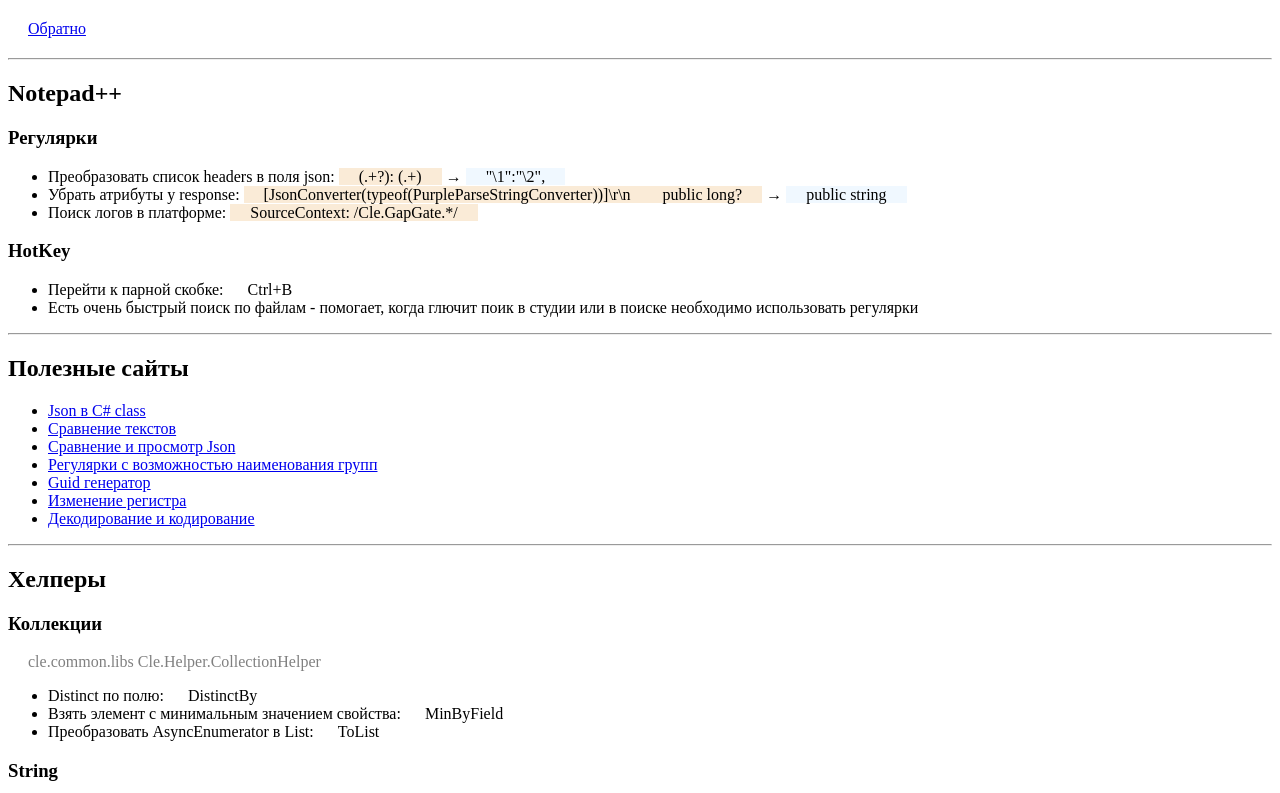
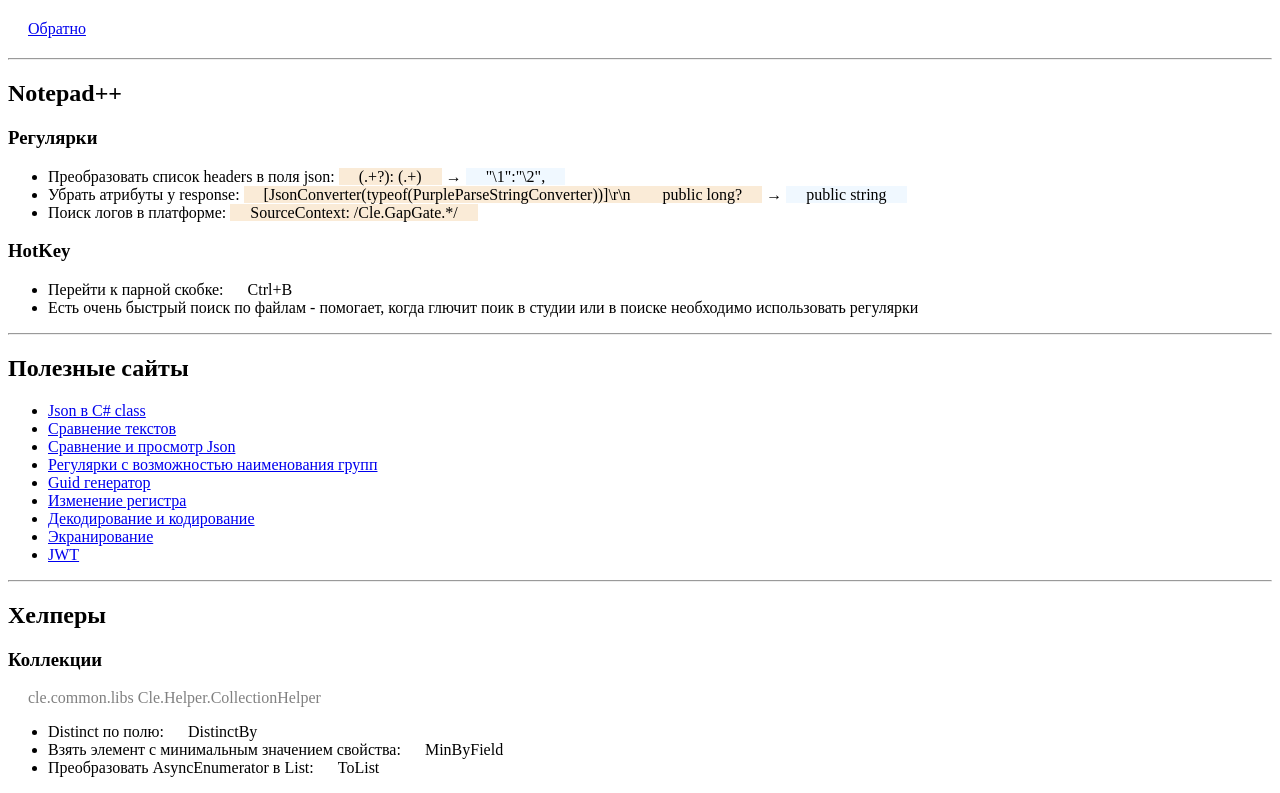
Before and after one commit to DubkoOleg/dubkooleg.github.io, a plain HTML site: page guide.html in a window 1280 px wide. Shown: the top 793 px of the page. Drawn offline with Linux system fonts and the light colour scheme.

Commit message:
add ref sites

```diff
--- a/guide.html
+++ b/guide.html
@@ -37,6 +37,8 @@
 <li><a target="_blank" rel="noopener noreferrer" href="https://www.guidgenerator.com/">Guid генератор</a></li>
 <li><a target="_blank" rel="noopener noreferrer" href="https://convertcase.net/ru/">Изменение регистра</a></li>
 <li><a target="_blank" rel="noopener noreferrer" href="https://www.urldecoder.org/">Декодирование и кодирование</a></li>
+<li><a target="_blank" rel="noopener noreferrer" href="http://easyonlineconverter.com/converters/dot-net-string-escape.html">Экранирование</a></li>
+<li><a target="_blank" rel="noopener noreferrer" href="https://jwt.io/">JWT</a></li>
 </ul>
 
 <hr/>
```
